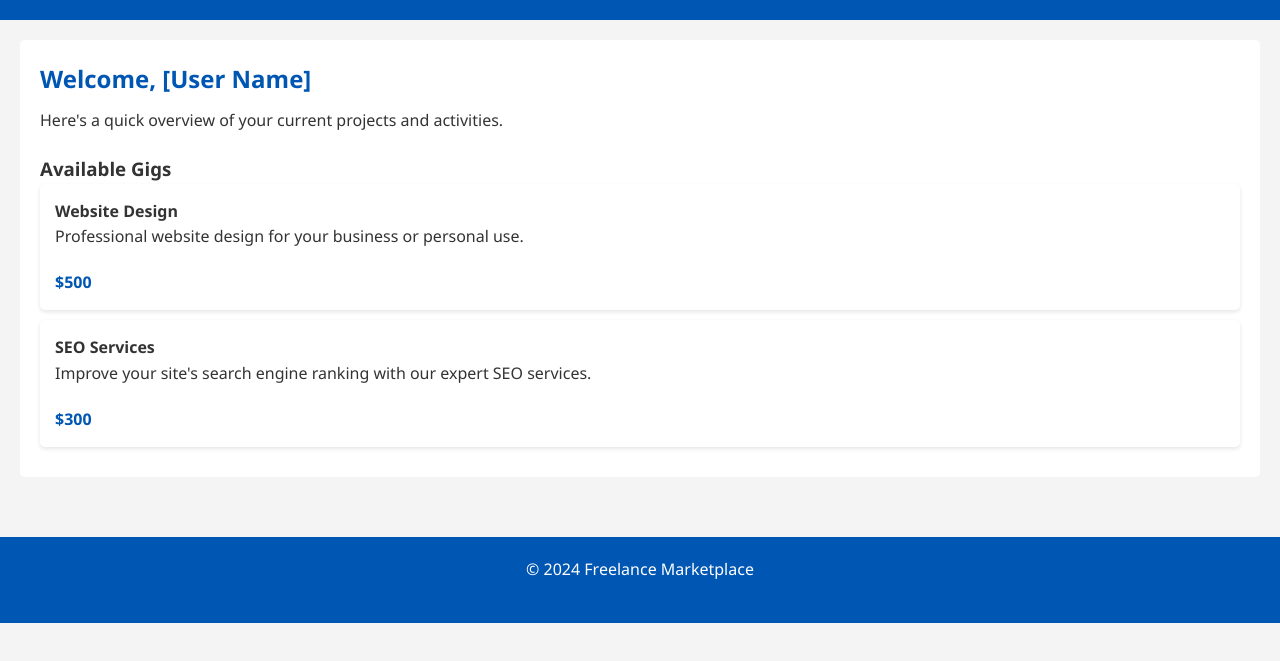
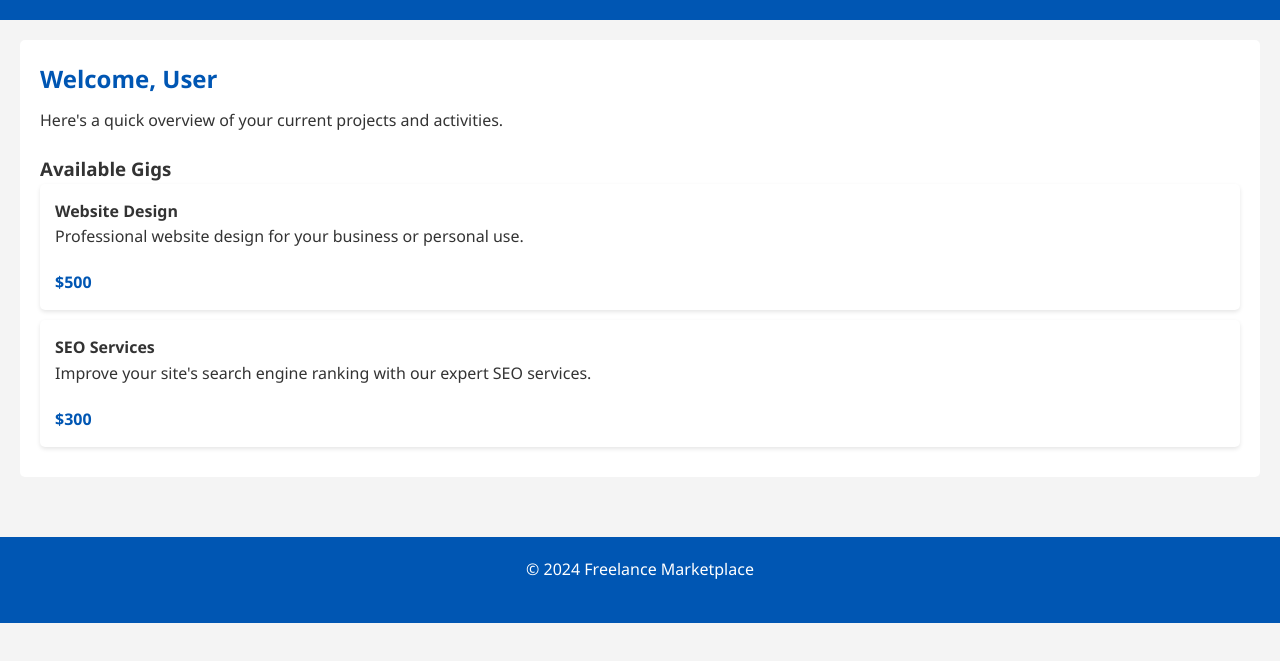
Before and after one commit to mpharswan/Cloud_Project, a plain HTML site: page dashboard.html in a window 1280 px wide. Shown: the part 97-758 px from the top of the page. Drawn offline with Linux system fonts and the light colour scheme.

Commit message:
Update dashboard.html

```diff
--- a/dashboard.html
+++ b/dashboard.html
@@ -21,7 +21,7 @@
     </header>
     <main>
         <section>
-            <h2>Welcome, [User Name]</h2>
+            <h2>Welcome, User</h2>
             <p>Here's a quick overview of your current projects and activities.</p>
             <!-- Gig listings -->
             <div class="gigs">
```
